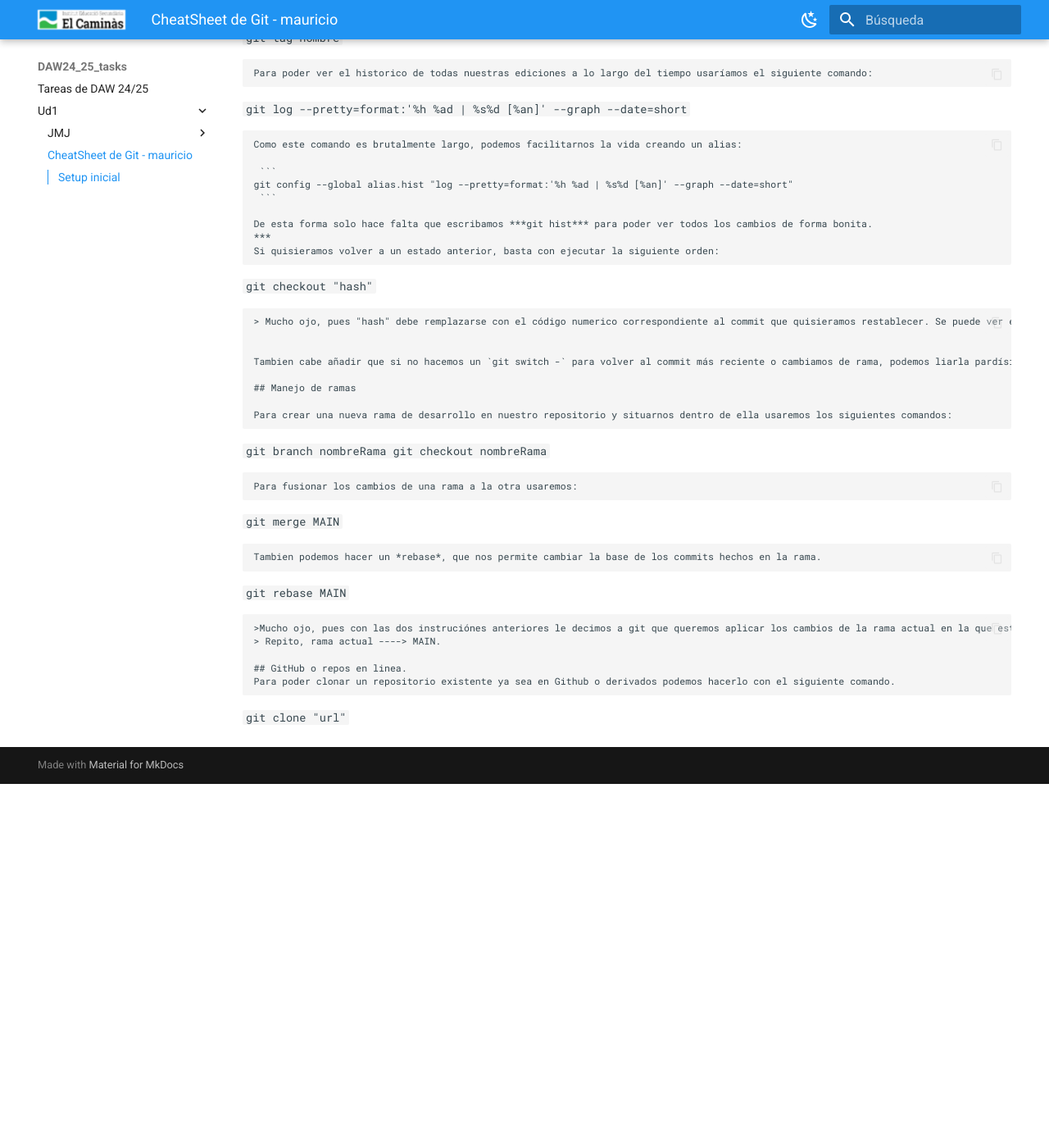
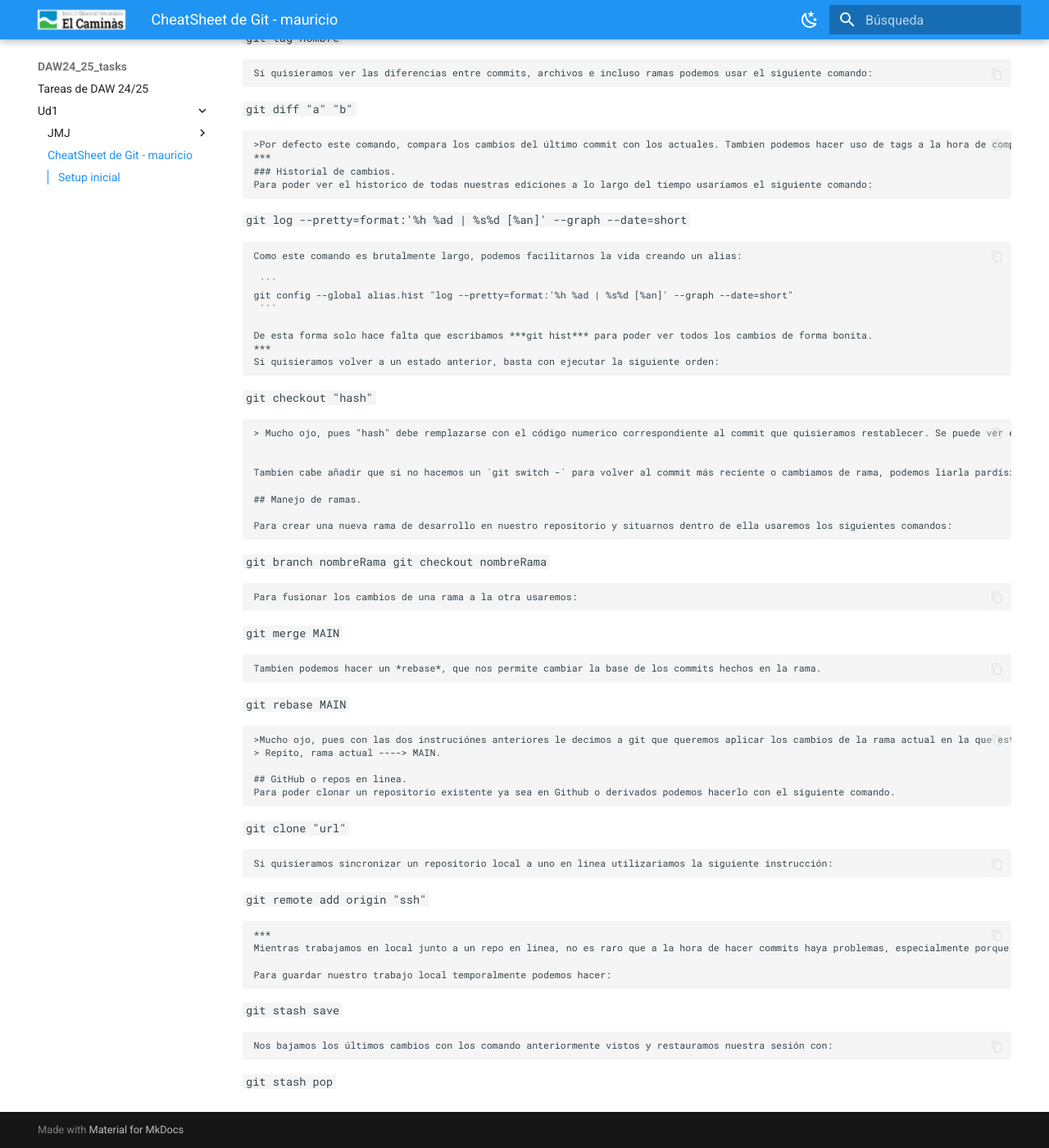
Before and after one commit to jmunozji/DAW24_25_tasks, an MkDocs documentation site: the page built from docs/Ud1/MCG/CMCG.md, in a window 1280 px wide and 1400 px high, scrolled down 906 px. Shown: the whole window at 82% size. Built offline with MkDocs 1.6.1 and Material for MkDocs 9.7.7, drawn with Linux system fonts in a browser that asks for light colours; before the commit the page ends 1862 px from its top, so only the background shows below that; some of the changed text lies outside the part shown.

Commit message:
Update CMCG.md

````diff
--- a/docs/Ud1/MCG/CMCG.md
+++ b/docs/Ud1/MCG/CMCG.md
@@ -48,7 +48,14 @@ Podemos añadir etiquetas al estado actual usando:
 ```
 git tag nombre
 ```
+Si quisieramos ver las diferencias entre commits, archivos e incluso ramas podemos usar el siguiente comando:
 
+```
+git diff "a" "b"
+```
+>Por defecto este comando, compara los cambios del último commit con los actuales. Tambien podemos hacer uso de tags a la hora de comparar.
+***
+### Historial de cambios.
 Para poder ver el historico de todas nuestras ediciones a lo largo del tiempo usaríamos el siguiente comando:
 
 ```
@@ -73,7 +80,7 @@ git checkout "hash"
 
 Tambien cabe añadir que si no hacemos un `git switch -` para volver al commit más reciente o cambiamos de rama, podemos liarla pardísima. Y hablando de ramas.
 
-## Manejo de ramas
+## Manejo de ramas.
 
 Para crear una nueva rama de desarrollo en nuestro repositorio y situarnos dentro de ella usaremos los siguientes comandos:
 
@@ -99,3 +106,21 @@ Para poder clonar un repositorio existente ya sea en Github o derivados podemos
 ```
 git clone "url"
 ```
+
+Si quisieramos sincronizar un repositorio local a uno en linea utilizariamos la siguiente instrucción:
+```
+git remote add origin "ssh"
+```
+***
+Mientras trabajamos en local junto a un repo en linea, no es raro que a la hora de hacer commits haya problemas, especialmente porque hay que verificar que no estamos sobreescribiendo el trabajo de nadie.
+
+Para guardar nuestro trabajo local temporalmente podemos hacer:
+```
+git stash save
+```
+
+Nos bajamos los últimos cambios con los comando anteriormente vistos y restauramos nuestra sesión con:
+
+```
+git stash pop
+```
````
Also changed, not shown: other parts of docs/Ud1/MCG/CMCG.md (+1 -1 lines).
